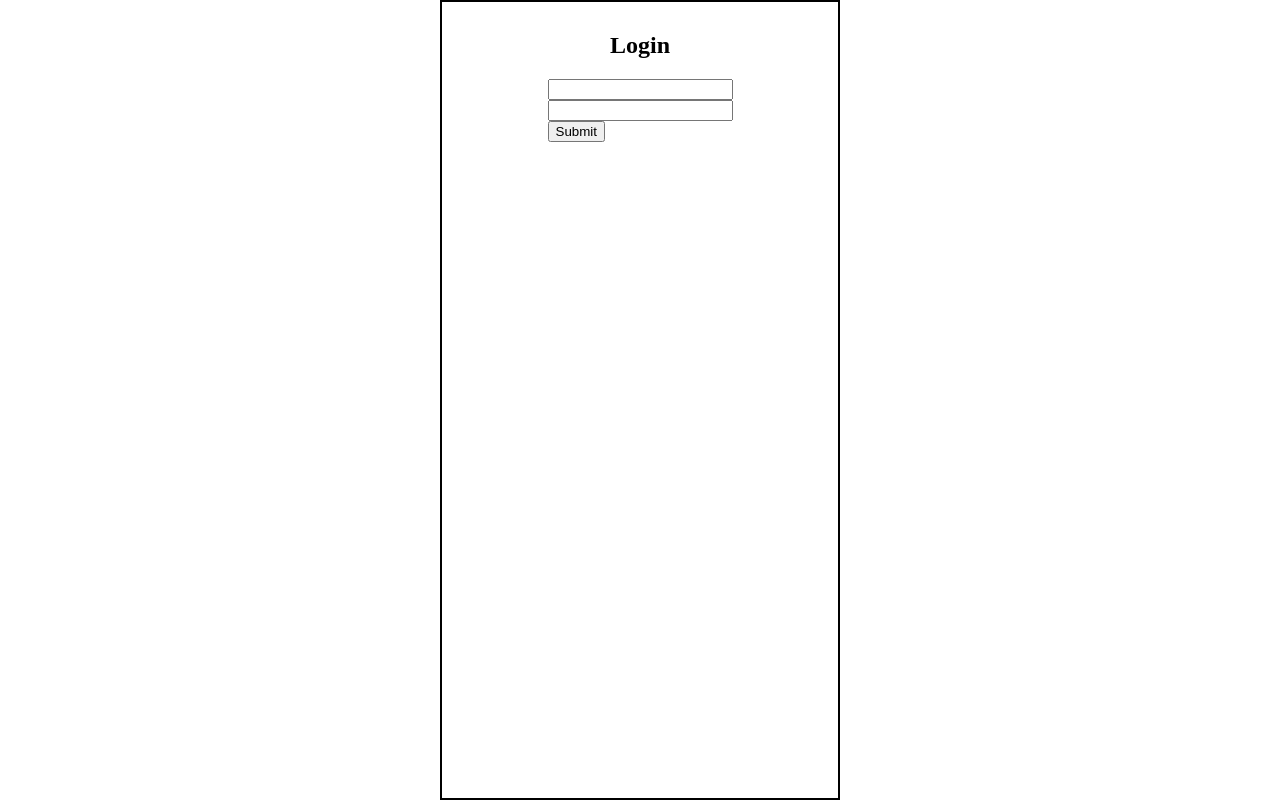
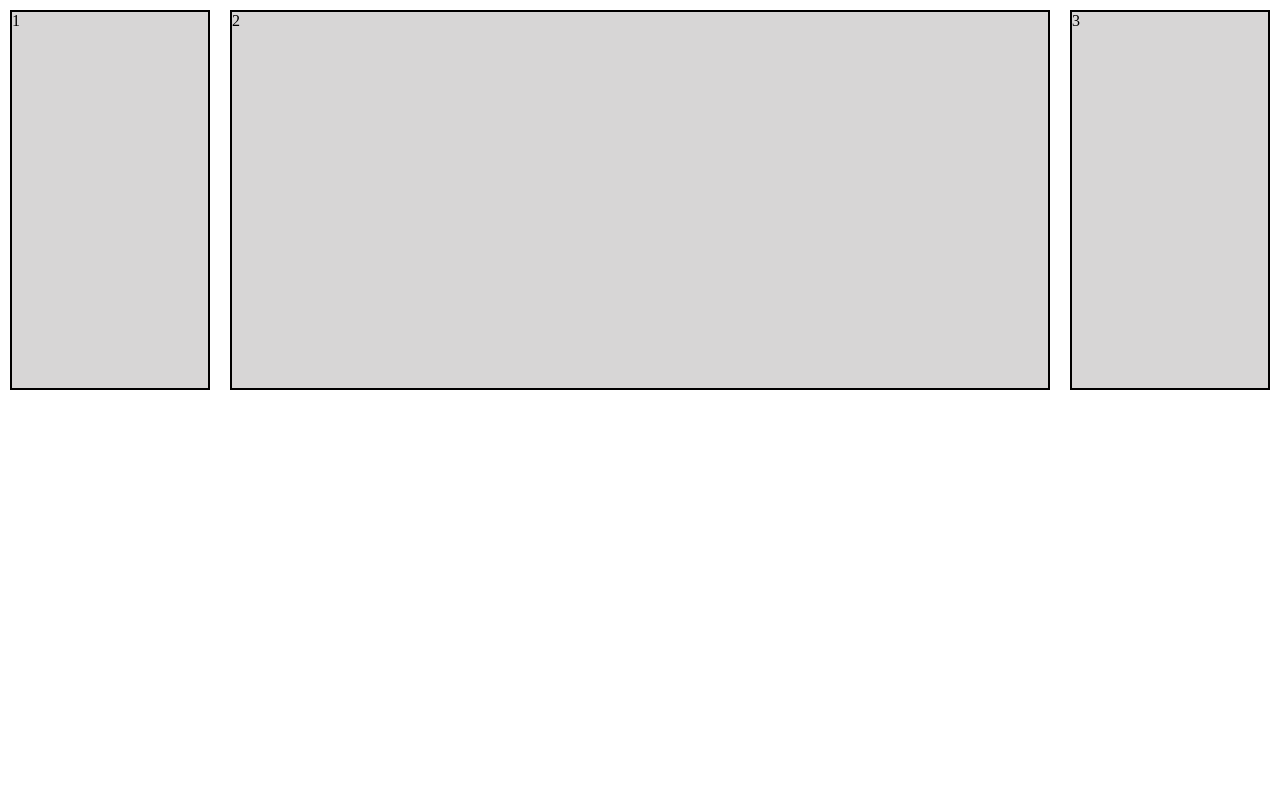
Before and after one commit to yadavh542/learn-context-api, a React (Vite) app: page / in a window 1280 px wide. Before the commit this address led to /login. Built offline with nearby package versions, Linux system fonts and the light colour scheme.

Commit message:
flex grid

```diff
--- /dev/null
+++ b/src/features/projects/flexbox/Flex.css
@@ -0,0 +1,20 @@
+
+.flexbox-container {
+    display: flex;
+    flex-wrap: wrap;
+    height: 50vh;
+}
+
+.flexbox-item{
+    width: 200px;
+    margin: 10px;
+    border: 2px solid black;
+    background: rgb(215, 214, 214);
+}
+
+.flexbox-item-1 {
+    flex-shrink: 0;
+}
+.flexbox-item-2 {
+    flex-grow: 1;
+}
--- /dev/null
+++ b/src/features/projects/flexbox/Flex.jsx
@@ -0,0 +1,14 @@
+import React from 'react';
+import "./Flex.css";
+
+const Flex = () => {
+  return (
+    <div className='flexbox-container'>
+        <div className='flexbox-item flexbox-item-1'>1</div>
+        <div className='flexbox-item flexbox-item-2'>2</div>
+        <div className='flexbox-item flexbox-item-3'>3</div>
+    </div>
+  )
+}
+
+export default Flex
--- /dev/null
+++ b/src/features/projects/grid/Grid.css
@@ -0,0 +1,39 @@
+
+.grid-container{
+    width: 100%;
+    /* height: 100vh; */
+    border: 1px solid green;
+    display: grid;
+    grid-template-columns: 1fr 1fr;
+    grid-auto-rows: minmax(150px, auto);
+    grid-gap: 20px;
+    /* grid-template-areas:
+        "header header"
+        "sidebar content"
+        "sidebar content"; */
+    justify-content: center;
+    align-content: stretch;
+}
+
+.grid-item{
+    /* width: 80%; */
+    padding: 20px;
+    border: 2px solid gray;
+}
+
+.grid-item-1{
+    /* grid-area: header; */
+    /* grid-column-start: 1;
+    grid-column-end: 3; */
+    grid-column: span 2;
+}
+.grid-item-2{
+    /* grid-area: sidebar; */
+    /* grid-row-start: 2;
+    grid-row-end: 4; */
+    grid-row: span 1;
+}
+.grid-item-3{
+    /* grid-area: content; */
+    grid-row: span 1;
+}
--- /dev/null
+++ b/src/features/projects/grid/Grid.jsx
@@ -0,0 +1,19 @@
+import React from 'react';
+import "./Grid.css";
+
+const Grid = () => {
+  return (
+    <div className='grid-container'>
+        <div className='grid-item grid-item-1'>
+            1
+        </div>
+        <div className='grid-item grid-item-2'>2</div>
+        <div className='grid-item grid-item-3'>3</div>
+        <div className='grid-item grid-item-4'>4</div>
+        <div className='grid-item grid-item-5'>5</div>
+        <div className='grid-item grid-item-6'>6</div>
+    </div>
+  )
+}
+
+export default Grid
--- a/src/pages/Home.jsx
+++ b/src/pages/Home.jsx
@@ -1,8 +1,12 @@
 import React from 'react'
+import Grid from '../features/projects/grid/Grid'
+import Flex from '../features/projects/flexbox/Flex'
 
 const Home = () => {
   return (
-    <div>Home</div>
+    <div>
+      <Flex/>
+    </div>
   )
 }
 
--- a/src/router/router.jsx
+++ b/src/router/router.jsx
@@ -17,6 +17,7 @@ const router = createBrowserRouter(
   createRoutesFromElements(
     <Route element={<App />}>
       {/* public routes */}
+      <Route path="/" element={<Home />} />
       <Route element={<AuthLayout />}>
         <Route path="/login" element={<LoginPage />} />
         <Route path="/signup" element={<Signup />} />
@@ -30,7 +31,6 @@ const router = createBrowserRouter(
           </ProtectedRoute>
         }
       >
-        <Route path="/" element={<Home />} />
         <Route path="/about" element={<About />} />
         <Route path="/pricing" element={<Pricing />} />
       </Route>
```
